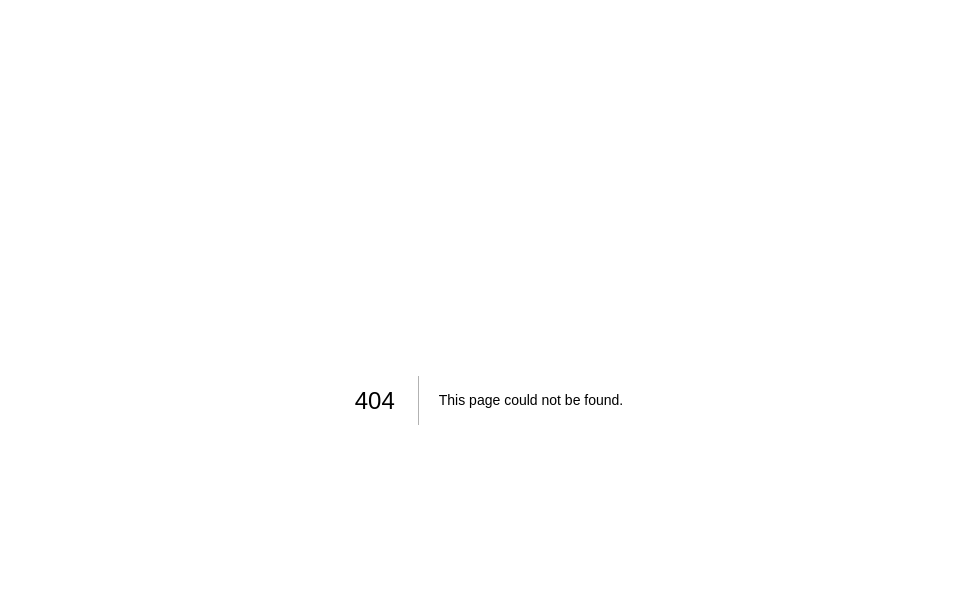
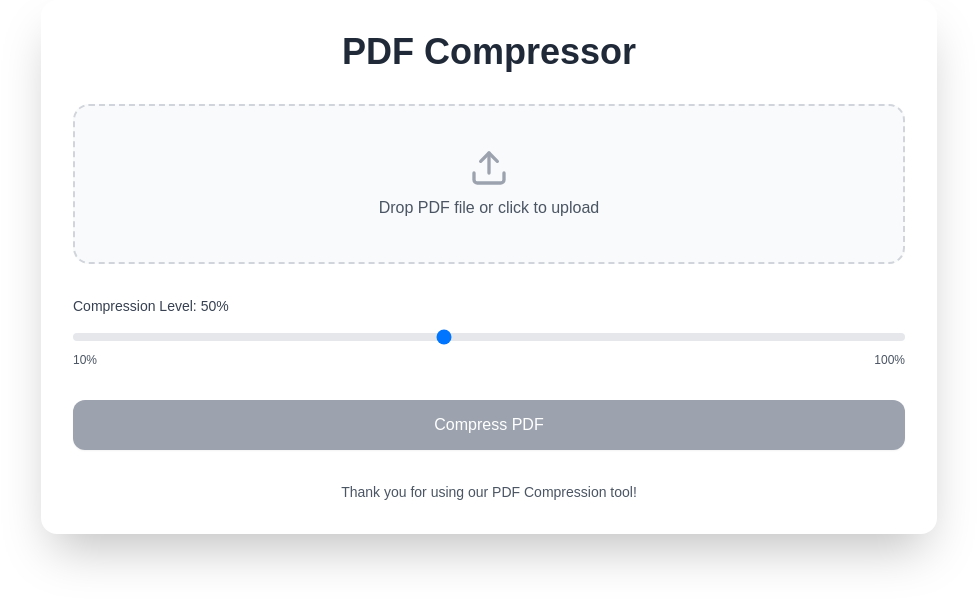
Before and after one commit to EasyEdit-PDF/EasyEdit-PDF, a Next.js app: page /tools/pdf-compressor in a window 1280 px wide. Before the commit this address had no page. Shown: the top 606 px of the page, without its empty margins (151-1128 px from the left). Built offline with nearby package versions, Linux system fonts and the light colour scheme; a web font is replaced by a local one.

Commit message:
pdf compression tool done

```diff
--- /dev/null
+++ b/app/tools/pdf-compressor/page.tsx
@@ -0,0 +1,230 @@
+'use client';
+
+import React, { useState, useRef } from 'react';
+import { PDFDocument } from 'pdf-lib';
+import { FiUpload, FiDownload, FiEdit2 } from 'react-icons/fi';
+
+const PDFCompressor = () => {
+  const [file, setFile] = useState<File | null>(null);
+  const [compressedFile, setCompressedFile] = useState<Blob | null>(null);
+  const [compressionLevel, setCompressionLevel] = useState<number>(50);
+  const [isCompressing, setIsCompressing] = useState<boolean>(false);
+  const [progress, setProgress] = useState<number>(0);
+  const [fileName, setFileName] = useState<string>('');
+  const [compressedSize, setCompressedSize] = useState<number>(0);
+  const [compressionPercentage, setCompressionPercentage] = useState<number>(0);
+  const fileInputRef = useRef<HTMLInputElement>(null);
+
+  const handleFileChange = (event: React.ChangeEvent<HTMLInputElement>) => {
+    const selectedFile = event.target.files?.[0];
+    if (selectedFile && selectedFile.type === 'application/pdf') {
+      setFile(selectedFile);
+      setFileName(selectedFile.name);
+    } else {
+      alert('Please select a valid PDF file.');
+      setFile(null);
+      setFileName('');
+    }
+  };
+
+  const handleCompress = async () => {
+    if (!file) return;
+
+    setIsCompressing(true);
+    setProgress(0);
+
+    const reader = new FileReader();
+    reader.onload = async (e: ProgressEvent<FileReader>) => {
+      try {
+        const pdfDoc = await PDFDocument.load(e.target?.result as ArrayBuffer);
+
+        // Simulate compression process
+        for (let i = 0; i <= 100; i++) {
+          await new Promise(resolve => setTimeout(resolve, 50));
+          setProgress(i);
+        }
+
+        const pdfBytes = await pdfDoc.save({
+          useObjectStreams: false,
+          addDefaultPage: false,
+          objectsPerTick: 50,
+          updateFieldAppearances: false
+        });
+
+        // New compression algorithm
+        const compressImage = (imageBytes: Uint8Array, level: number) => {
+          // Use the new formula: original_size * (100 - compression_level) / 100
+          const compressedSize = Math.floor(imageBytes.length * (100 - level) / 100);
+          return new Uint8Array(compressedSize);
+        };
+
+        const compressPDF = (pdfBytes: Uint8Array, level: number) => {
+          const chunkSize = 1024; // Process in 1KB chunks
+          let compressedBytes = new Uint8Array();
+
+          for (let i = 0; i < pdfBytes.length; i += chunkSize) {
+            const chunk = pdfBytes.slice(i, i + chunkSize);
+            const compressedChunk = compressImage(chunk, level);
+            const newCompressedBytes = new Uint8Array(compressedBytes.length + compressedChunk.length);
+            newCompressedBytes.set(compressedBytes);
+            newCompressedBytes.set(compressedChunk, compressedBytes.length);
+            compressedBytes = newCompressedBytes;
+          }
+
+          return compressedBytes;
+        };
+
+        const compressedPdfBytes = compressPDF(pdfBytes, compressionLevel);
+
+        const blob = new Blob([compressedPdfBytes], { type: 'application/pdf' });
+        setCompressedFile(blob);
+        setCompressedSize(blob.size);
+        const percentage = ((file.size - blob.size) / file.size) * 100;
+        setCompressionPercentage(percentage);
+      } catch (error) {
+        console.error('Error compressing PDF:', error);
+        alert('An error occurred while compressing the PDF. Please try again.');
+      } finally {
+        setIsCompressing(false);
+      }
+    };
+    reader.readAsArrayBuffer(file);
+  };
+
+  const handleDownload = () => {
+    if (!compressedFile) return;
+    const url = URL.createObjectURL(compressedFile);
+    const a = document.createElement('a');
+    a.href = url;
+    a.download = fileName;
+    document.body.appendChild(a);
+    a.click();
+    document.body.removeChild(a);
+    URL.revokeObjectURL(url);
+  };
+
+  return (
+    <div className="max-w-4xl mx-auto p-8 bg-white rounded-2xl shadow-2xl">
+      <h1 className="text-4xl font-bold mb-8 text-center text-gray-800">PDF Compressor</h1>
+
+      <div className="mb-8">
+        <label htmlFor="file-upload" className="flex items-center justify-center w-full h-40 px-4 transition bg-gray-50 border-2 border-gray-300 border-dashed rounded-2xl appearance-none cursor-pointer hover:border-blue-400 focus:outline-none">
+          {file ? (
+            <div className="text-center">
+              <p className="text-lg font-semibold text-gray-700">Selected file: {file.name}</p>
+              <p className="text-sm text-gray-500">Size: {(file.size / 1024 / 1024).toFixed(2)} MB</p>
+              {compressedFile && (
+                <>
+                  <p className="text-sm text-gray-500">Compressed Size: {(compressedSize / 1024 / 1024).toFixed(2)} MB</p>
+                  <p className="text-sm font-semibold text-green-600">Compression: {compressionPercentage.toFixed(2)}% reduction</p>
+                </>
+              )}
+            </div>
+          ) : (
+            <span className="flex flex-col items-center space-y-2">
+              <FiUpload className="w-10 h-10 text-gray-400" />
+              <span className="font-medium text-gray-600">Drop PDF file or click to upload</span>
+            </span>
+          )}
+          <input
+            id="file-upload"
+            name="file-upload"
+            type="file"
+            accept=".pdf"
+            className="hidden"
+            onChange={handleFileChange}
+            ref={fileInputRef}
+          />
+        </label>
+      </div>
+
+      <div className="mb-8">
+        <label htmlFor="compression-level" className="block text-sm font-medium text-gray-700 mb-2">
+          Compression Level: {compressionLevel}%
+        </label>
+        <input
+          type="range"
+          id="compression-level"
+          min="10"
+          max="100"
+          step="10"
+          value={compressionLevel}
+          onChange={(e) => setCompressionLevel(Number(e.target.value))}
+          className="w-full h-2 bg-gray-200 rounded-lg appearance-none cursor-pointer"
+        />
+        <div className="flex justify-between text-xs text-gray-600 mt-1">
+          <span>10%</span>
+          <span>100%</span>
+        </div>
+      </div>
+
+      <button
+        onClick={handleCompress}
+        disabled={!file || isCompressing}
+        className={`w-full py-3 px-4 border border-transparent rounded-xl shadow-sm text-base font-medium text-white transition-colors ${
+          !file || isCompressing ? 'bg-gray-400 cursor-not-allowed' : 'bg-blue-600 hover:bg-blue-700 focus:outline-none focus:ring-2 focus:ring-offset-2 focus:ring-blue-500'
+        }`}
+      >
+        {isCompressing ? 'Compressing...' : 'Compress PDF'}
+      </button>
+
+      {isCompressing && (
+        <div className="mt-6">
+          <div className="relative pt-1">
+            <div className="flex mb-2 items-center justify-between">
+              <div>
+                <span className="text-xs font-semibold inline-block py-1 px-2 uppercase rounded-full text-blue-600 bg-blue-200">
+                  Progress
+                </span>
+              </div>
+              <div className="text-right">
+                <span className="text-xs font-semibold inline-block text-blue-600">
+                  {progress}%
+                </span>
+              </div>
+            </div>
+            <div className="overflow-hidden h-2 mb-4 text-xs flex rounded bg-blue-200">
+              <div
+                style={{ width: `${progress}%` }}
+                className="shadow-none flex flex-col text-center whitespace-nowrap text-white justify-center bg-blue-500 transition-all duration-300 ease-in-out"
+              ></div>
+            </div>
+          </div>
+        </div>
+      )}
+
+      {compressedFile && (
+        <div className="mt-8 p-6 border rounded-xl bg-gray-50">
+          <h2 className="text-2xl font-semibold mb-4 text-gray-800">Compressed PDF</h2>
+          <div className="flex items-center justify-between mb-4">
+            <input
+              type="text"
+              value={fileName}
+              onChange={(e) => setFileName(e.target.value)}
+              className="flex-grow mr-2 px-4 py-2 border rounded-lg focus:outline-none focus:ring-2 focus:ring-blue-500"
+            />
+            <button
+              onClick={() => fileInputRef.current?.click()}
+              className="p-2 text-blue-600 hover:text-blue-800 transition-colors"
+            >
+              <FiEdit2 className="w-5 h-5" />
+            </button>
+          </div>
+          <button
+            onClick={handleDownload}
+            className="w-full flex items-center justify-center py-3 px-4 border border-transparent rounded-xl shadow-sm text-base font-medium text-white bg-green-600 hover:bg-green-700 focus:outline-none focus:ring-2 focus:ring-offset-2 focus:ring-green-500 transition-colors"
+          >
+            <FiDownload className="mr-2 w-5 h-5" />
+            Download Compressed PDF
+          </button>
+        </div>
+      )}
+
+      <div className="mt-8 text-center text-sm text-gray-600">
+        Thank you for using our PDF Compression tool!
+      </div>
+    </div>
+  );
+};
+
+export default PDFCompressor;
--- a/package.json
+++ b/package.json
@@ -50,6 +50,8 @@
         "pdfjs-dist": "3.4.120",
         "react": "^18.3.1",
         "react-dom": "^18.3.1",
+        "react-dropzone": "^14.2.3",
+        "react-icons": "^5.3.0",
         "react-markdown": "^8.0.5",
         "react-redux": "^9.1.2",
         "react-uploader": "^3.43.0",
```
Also changed, not shown: 1 other file (tests, documents, lock files or other folders).
